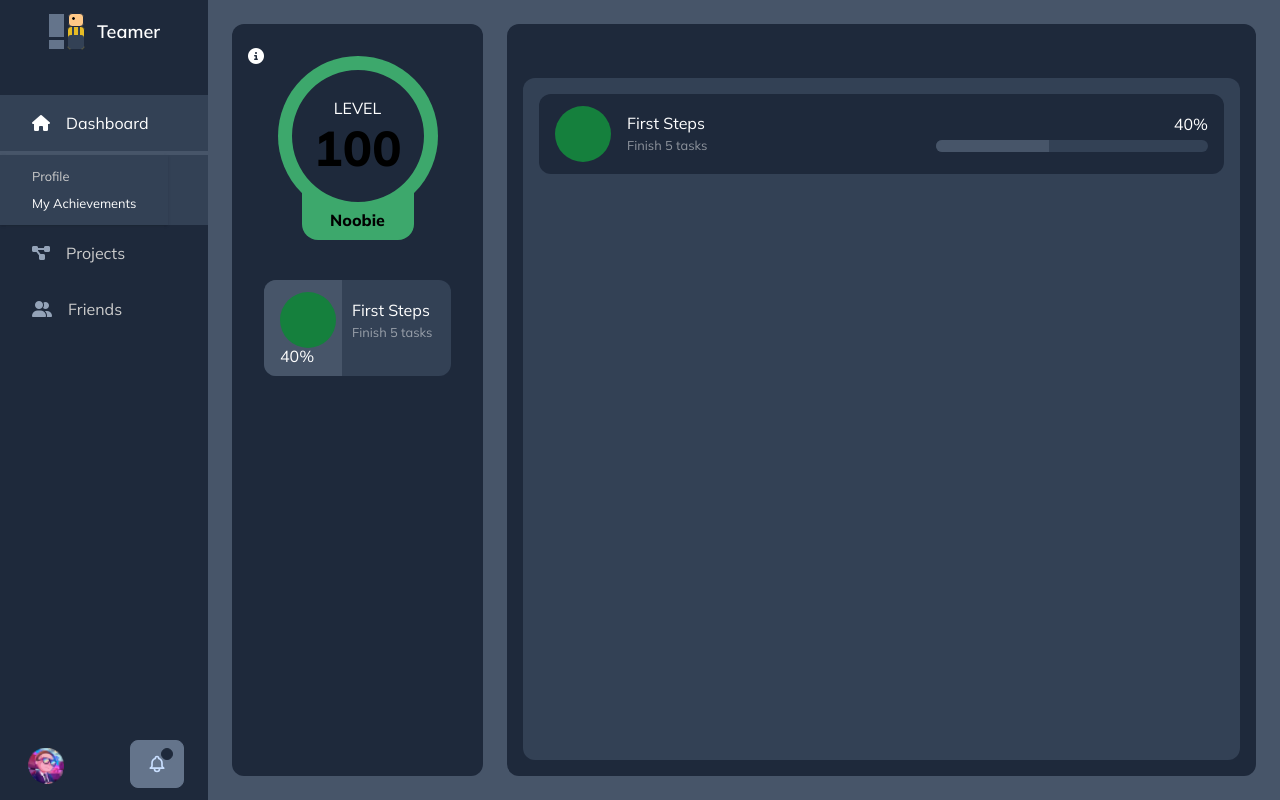
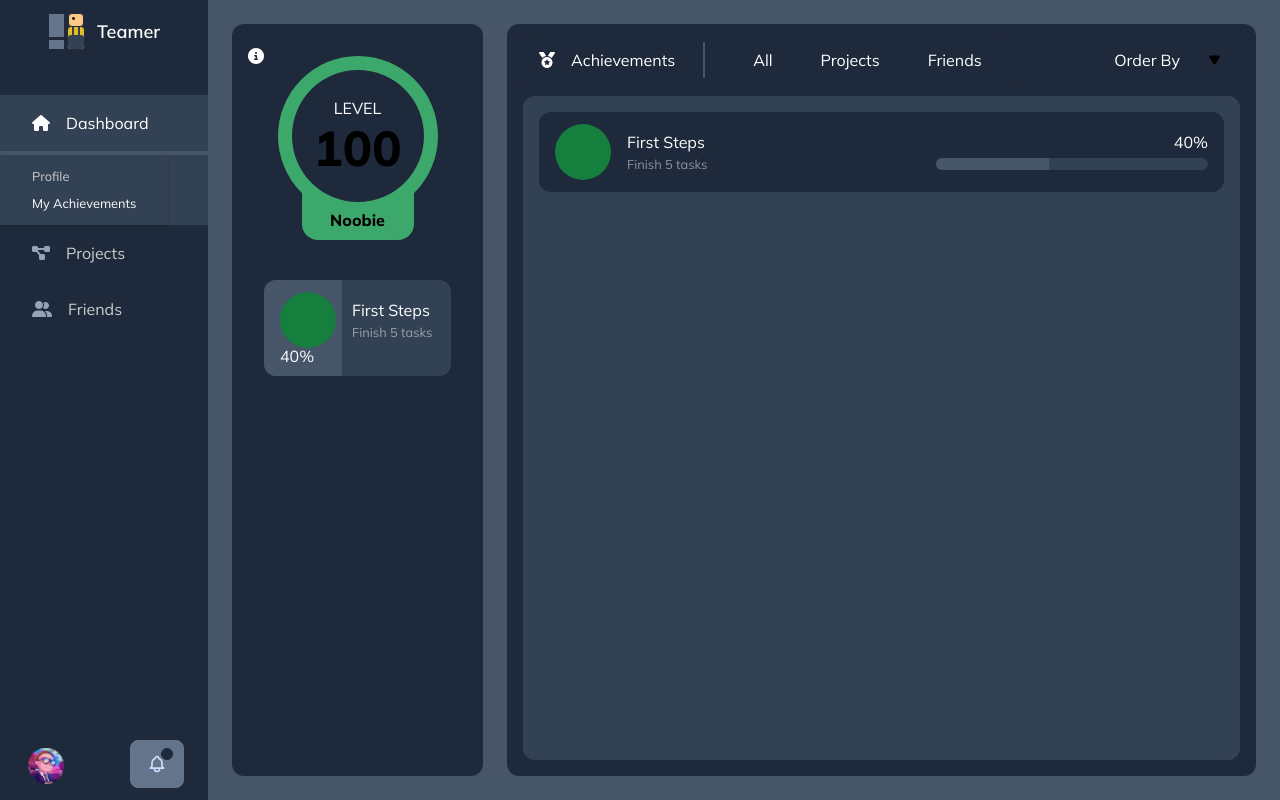
Before and after one commit to ProyectoIntegradoOrganizationalApp/Front-End, a React (Vite) app: page /dashboard/achievements in a window 1280 px wide. Built offline with nearby package versions, Linux system fonts and the light colour scheme.

Commit message:
Achievements and dropdown

```diff
--- /dev/null
+++ b/src/adapters/components/Dropdown.tsx
@@ -0,0 +1,40 @@
+// React
+import React, { useState } from "react";
+import { DropdownElement } from "../../domain/DropdownElement.interface";
+
+/**
+ *  Componente de Dropdown para seleccionar entre diferentes elementos
+ *
+ *  @param props Contiene las props que le pasa el elemento superior
+ *  @returns
+ */
+
+function openDropdown() {
+    document.getElementById("dropdown")?.classList.remove("!invisible", "!opacity-0");
+}
+
+function closeDropdown() {
+    document.getElementById("dropdown")?.classList.add("!invisible", "!opacity-0");
+}
+
+export function Dropdown(props: { selectedElement: string, selectElement: Function, elements: Array<DropdownElement> }) {
+    return (
+        <>
+            <div className="dropdown dropdown-bottom dropdown-end">
+                <div tabIndex={0} className="btn btn-primary flex items-center justify-between !text-left !px-5 gap-7 !outline-none" onClick={(event: React.MouseEvent<HTMLElement>) => { openDropdown()}}>
+                    <p className="dark:text-white w-fit py-4" id="selectedElement">{props.selectedElement}</p>
+                    <i className="fa-solid fa-play text-black dark:text-white rotate-90 scale-75"></i>
+                </div>
+                <ul tabIndex={0} className="dropdown-content menu p-2 shadow bg-slate-600 w-52" id="dropdown">
+                    {
+                        props.elements.map((element, index) =>
+                            <li key={index} onClick={(event: React.MouseEvent<HTMLElement>) => { closeDropdown(); props.selectElement(element.name)}}>
+                                <a className="btn btn-primary text-white justify-start !px-3 !rounded-none">{element.name}</a>
+                            </li>
+                        )
+                    }
+                </ul>
+            </div>
+        </>
+    )
+}
--- a/src/adapters/components/Item.tsx
+++ b/src/adapters/components/Item.tsx
@@ -35,7 +35,7 @@ export function Item(props: { icon?: string, title: string, description: string,
                     {
                         props.tools.map((tool) =>
                             <div onClick={(event: React.MouseEvent<HTMLElement>) => { doAction(tool.action, tool.target)}}
-                            className={"btn flex justify-center items-center !w-10 min-h-fit h-fit rounded-xl !aspect-square border-none " + tool.color + " hover:" + tool.color + "/50"}><i className={tool.icon + " text-white"}></i></div>
+                            className={"btn flex justify-center items-center !w-10 min-h-fit h-fit rounded-xl !aspect-square border-none " + tool.color + " hover:!" + tool.color + "/50"}><i className={tool.icon + " text-white"}></i></div>
                         )
                     }
                 </div>
--- /dev/null
+++ b/src/adapters/components/Tabs.tsx
@@ -0,0 +1,57 @@
+// React
+import React, { MouseEventHandler } from "react";
+import { Tabs } from "../../domain/Tabs.interface";
+import { Link } from "react-router-dom";
+
+/**
+ *  Componente Item para mostrar información de un proyecto, usuario, etc. y posibles botones para editar, borrar, etc.
+ *
+ *  @param props Contiene las props que le pasa el elemento superior
+ *  @returns
+ */
+
+function doAction(action: string, target: string) {
+    console.log(action + " " + target);
+}
+
+export function Tabs(props: { tab: string, setTab: Function, icon?: string, title: string, links: Array<Tabs> }) {
+    return (
+        <>
+            <div className="bg-slate-800 h-fit px-4 py-0 flex justify-between items-center rounded-xl">
+                <div className="flex items-center gap-7 h-full">
+                    {/* Info */}
+                    <div className="flex items-center gap-4">
+                        {/* Icon */}
+                        <i className={props.icon + " text-white"}></i>
+                        {/* Title */}
+                        <p className="leading-none text-white text-base">{props.title}</p>
+                    </div>
+                    {/* Separator */}
+                    <div className="h-9 w-0.5 bg-slate-600"></div>
+                    {/* Links */}
+                    <div className="flex gap-2">
+                        {
+                            props.links.map((link) =>
+                                <>
+                                    {
+                                        props.tab == link.url &&
+                                        <div onClick={(event: React.MouseEvent<HTMLElement>) => { props.setTab(link.url) }}
+                                            className="btn btn-primary flex justify-center items-center !px-5 !py-1 !max-h-none !h-fit border-none">
+                                            {link.name}
+                                        </div>
+                                    } {
+                                        props.tab != link.url &&
+                                        <div onClick={(event: React.MouseEvent<HTMLElement>) => { props.setTab(link.url) }}
+                                            className="btn btn-primary flex justify-center items-center !px-5 !py-1 !max-h-none !h-fit border-none !bg-transparent hover:!bg-slate-600">
+                                            {link.name}
+                                        </div>
+                                    }
+                                </>
+                            )
+                        }
+                    </div>
+                </div>
+            </div>
+        </>
+    )
+}
--- a/src/adapters/components/achievements/AchievementItem.tsx
+++ b/src/adapters/components/achievements/AchievementItem.tsx
@@ -8,13 +8,13 @@ import { AchievementPercentage } from "../../../domain/AchievementPercentage.int
  *  @param props Contiene las props que le pasa el elemento superior
  *  @returns
  */
-export function AchievementItem(props: { icon: string, title: string, description: string, percentage: AchievementPercentage }) {
+export function AchievementItem(props: { tab?: string, orderBy?: string, icon: string, title: string, description: string, percentage: AchievementPercentage }) {
     return (
         <>
             {
                 props.percentage.type == "basic" &&
                 <div className="bg-slate-700 w-full py-3 px-4 rounded-xl relative">
-                    <div className={"absolute top-0 left-0 h-full rounded-l-xl z-1 bg-slate-600 w-5/12 " + {/* width (w-6/12 == 50%) */ }}></div>
+                    <div className={"absolute top-0 left-0 h-full rounded-l-xl z-1 bg-slate-600 w-5/12 " + {/* width (w-6/12 == 50%) (si llega al final, rounded-xl) */ }}></div>
                     <div className="relative z-2 flex flex-wrap justify-between items-center">
                         <div className="flex items-center gap-4">
                             {/* Achievement Icon */}
@@ -41,7 +41,7 @@ export function AchievementItem(props: { icon: string, title: string, descriptio
                                 <p className="text-white/50 text-sm leading-none">{props.description}</p>
                             </div>
                         </div>
-                        <div className={"text-white leading-none flex items-end flex-col gap-2 w-5/12 " + {/* width (w-6/12 == 50%) */ }}>
+                        <div className={"text-white leading-none flex items-end flex-col gap-2 w-5/12 " + {/* width (w-6/12 == 50%) (si llega al final, rounded-xl) */ }}>
                             <p className="text-base">{props.percentage.number + "%"}</p>
                             <div className="bg-slate-700 w-full h-3 rounded-xl">
                                 <div className="bg-slate-600 w-5/12 h-full rounded-l-xl"></div>
--- a/src/adapters/pages/Achievements.tsx
+++ b/src/adapters/pages/Achievements.tsx
@@ -6,10 +6,14 @@ import { DashboardBox } from '../components/dashboard/DashboardBox';
 import { Routes } from '../../application/customHooks/routes';
 import { AchievementsInfo } from '../components/achievements/AchievementsInfo';
 import { AchievementItem } from '../components/achievements/AchievementItem';
+import { Tabs } from '../components/Tabs';
+import { useState } from 'react';
+import { Dropdown } from '../components/Dropdown';
 
 export function Achievements() {
-
     const { user } = useUser();
+    const [tab, setTab] = useState<string>("all");
+    const [selectedElement, selectElement] = useState<string>("Order By");
 
     // if( !user ) {
     //     return <Navigate to="/login" />
@@ -22,15 +26,48 @@ export function Achievements() {
             <Sidebar routes={routes} parent="dashboard">
                 <DashboardBox>
                     <AchievementsInfo level={100} rank="Noobie" />
-                    <div className="bg-slate-800 w-3/4 rounded-xl p-4 flex flex-col">
-                        <div className="w-full h-10">
-
+                    <div className="bg-slate-800 w-3/4 rounded-xl p-4 pt-0 flex flex-col">
+                        <div className="py-3 flex justify-between items-center">
+                            <Tabs tab={tab} setTab={setTab} icon="fa-solid fa-medal" title="Achievements" links={[
+                                {
+                                    url: "all",
+                                    name: "All"
+                                },
+                                {
+                                    url: "projects",
+                                    name: "Projects"
+                                },
+                                {
+                                    url: "friends",
+                                    name: "Friends"
+                                },
+                            ]}/>
+                            <Dropdown selectedElement={selectedElement} selectElement={selectElement} elements={[
+                                {
+                                    action: "fe",
+                                    name: "Older"
+                                },
+                                {
+                                    action: "fe",
+                                    name: "Recently"
+                                },
+                                {
+                                    action: "fe",
+                                    name: "Alphabetical"
+                                },
+                                {
+                                    action: "fe",
+                                    name: "Difficulty"
+                                }
+                            ]}/>
                         </div>
                         <div className="bg-slate-700 w-full h-full rounded-xl p-4">
-                            <AchievementItem icon="idkm" title="First Steps" description="Finish 5 tasks" percentage={{
+                            {/* Foreach */}
+                            <AchievementItem tab={tab} orderBy={selectedElement} icon="idkm" title="First Steps" description="Finish 5 tasks" percentage={{
                                 type: "progress",
                                 number: 40
                             }} />
+                            {/* EndForeach */}
                         </div>
                     </div>
                 </DashboardBox>
--- a/src/adapters/pages/Error.tsx
+++ b/src/adapters/pages/Error.tsx
@@ -1,3 +1,4 @@
+import { Link } from "react-router-dom";
 import error from "../../assets/error.gif";
 
 export function Error() {
@@ -12,7 +13,7 @@ export function Error() {
                         <h1 className="text-5xl font-bold">404</h1>
                         <h1 className="py-2">Page not found...</h1>
                         <p className="pt-4 pb-6 max-w-md">Sorry, the page you are looking for cannot be found. Please check the URL or try again later.</p>
-                        <a href="/" className="btn btn-primary">Go Home</a>
+                        <Link to="/" className="btn btn-primary">Go Home</Link>
                     </div>
                 </div>
             </div>
--- a/src/adapters/pages/Profile.tsx
+++ b/src/adapters/pages/Profile.tsx
@@ -64,9 +64,9 @@ export function Profile() {
 
     const { user } = useUser();
 
-    if( !user ) {
-        return <Navigate to="/login" />
-    }
+    // if( !user ) {
+    //     return <Navigate to="/login" />
+    // }
 
     const routes = Routes;
 
```
Also changed, not shown: src/domain/DropdownElement.interface.ts (added, +7 -0 lines), src/domain/Tabs.interface.ts (added, +7 -0 lines).
